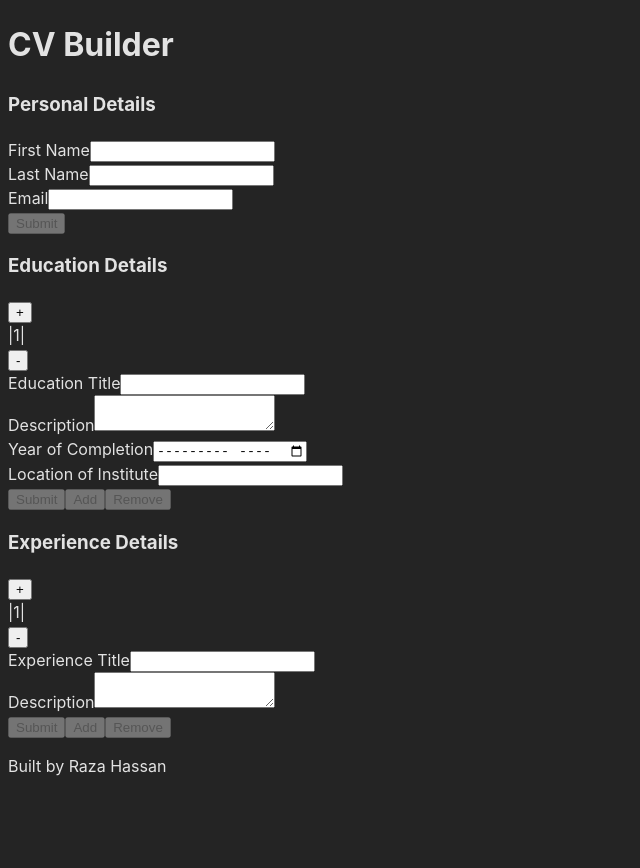
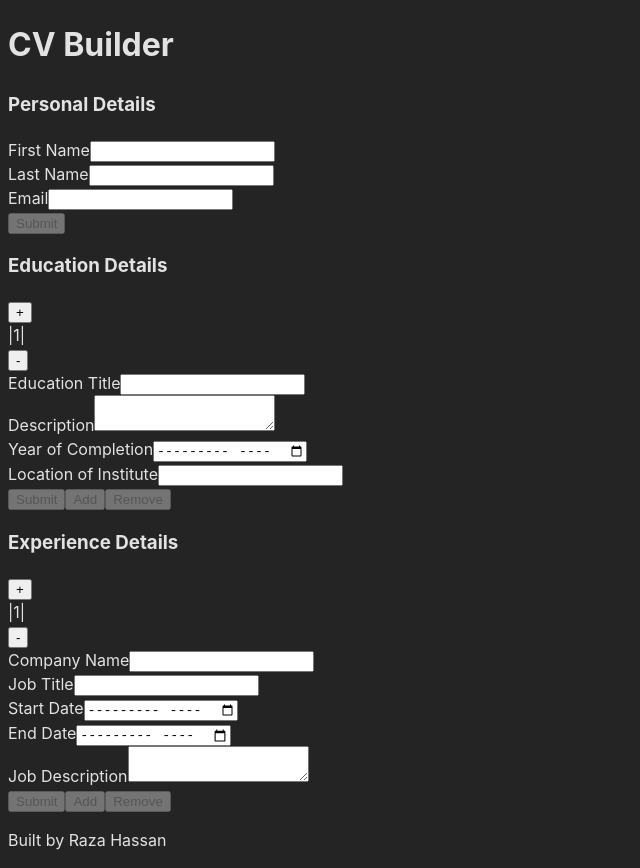
Before and after one commit to bilgramiraza/cv-builder, a React (Vite) app: page / in a window 1280 px wide. Shown: the whole page, without its empty margins (0-640 px from the left). Before the commit the page ends 800 px from the top, so only its background shows below. Built offline with nearby package versions, Linux system fonts and the light colour scheme.

Commit message:
Added New Fields

```diff
--- a/src/components/Experience.jsx
+++ b/src/components/Experience.jsx
@@ -6,17 +6,29 @@ import EntriesManager from "./EntriesManager";
 function Experience({getExperience, experience}) {
   const [index, setIndex] = useState(0);
 
+  const [expCompany, setExpCompany] = useState(experience[index]?.expCompany||'');
   const [expTitle, setExpTitle] = useState(experience[index]?.expTitle||'');
+  const [startDate, setStartDate] = useState(experience[index]?.startDate||'');
+  const [endDate, setEndDate] = useState(experience[index]?.endDate||'');
   const [desc, setDesc] = useState(experience[index]?.desc||'');
   const [status, setStatus] = useState(experience[index]?.status||false);
 
-  const formStatus = expTitle&&desc;
+  const formStatus = expCompany&&expTitle&&startDate&&endDate&&desc;
   const disableNewEntry = experience.every(exp=>exp.status);
 
   const handleChange=(e)=>{
     switch(e.target.name){
+      case 'expCompany':
+        setExpCompany(e.target.value);
+        break;
       case 'expTitle':
         setExpTitle(e.target.value);
+        break;
+      case 'startDate':
+        setStartDate(e.target.value);
+        break;
+      case 'endDate':
+        setEndDate(e.target.value);
         break;
       case 'desc':
         setDesc(e.target.value);
@@ -34,7 +46,7 @@ function Experience({getExperience, experience}) {
       setStatus(false);
       return;
     }
-    const newExperience = experience.map((exp, i)=> i===index?{expTitle,desc,status:true}:exp);
+    const newExperience = experience.map((exp, i)=> i===index?{expCompany,expTitle,startDate,endDate,desc,status:true}:exp);
     getExperience(newExperience);
     setStatus(true);
     return;
@@ -52,8 +64,11 @@ function Experience({getExperience, experience}) {
     const newExperience = [...experience];
     newExperience.splice(index+1,0,{});
     getExperience(newExperience);
+    setExpCompany('');
+    setExpTitle('');
+    setStartDate('');
+    setEndDate('');
     setDesc('');
-    setExpTitle('');
     setStatus(false);
   };
 
@@ -61,8 +76,11 @@ function Experience({getExperience, experience}) {
     const newExperience = [...experience];
     newExperience.splice(index,1);
     getExperience(newExperience);
+    setExpCompany(newExperience[index]?.expCompany||'');
+    setExpTitle(newExperience[index]?.expTitle||'');
+    setStartDate(newExperience[index]?.startDate||'');
+    setEndDate(newExperience[index]?.endDate||'');
     setDesc(newExperience[index]?.desc||'');
-    setExpTitle(newExperience[index]?.expTitle||'');
     setStatus(newExperience[index]?.status||false);
   };
 
@@ -72,8 +90,11 @@ function Experience({getExperience, experience}) {
       <h3>Experience Details</h3>
       <EntriesManager index={index} handleIndexChange={handleIndexChange} maxLength={experience.length}/>
       <form onSubmit={handleSubmit} key={index}>
-        <InputGroup inputType="text" inputName="expTitle" inputLabel="Experience Title" inputValue={expTitle} handleChange={handleChange} disabled={status}/>
-        <InputGroup inputType="desc" inputName="desc" inputLabel="Description" inputValue={desc} handleChange={handleChange} disabled={status}/>
+        <InputGroup inputType="text" inputName="expCompany" inputLabel="Company Name" inputValue={expCompany} handleChange={handleChange} disabled={status}/>
+        <InputGroup inputType="text" inputName="expTitle" inputLabel="Job Title" inputValue={expTitle} handleChange={handleChange} disabled={status}/>
+        <InputGroup inputType="month" inputName="startDate" inputLabel="Start Date" inputValue={startDate} handleChange={handleChange} disabled={status}/>
+        <InputGroup inputType="month" inputName="endDate" inputLabel="End Date" inputValue={endDate} handleChange={handleChange} disabled={status}/>
+        <InputGroup inputType="desc" inputName="desc" inputLabel="Job Description" inputValue={desc} handleChange={handleChange} disabled={status}/>
         <button disabled={!formStatus}>{status?'Edit':'Submit'}</button>
         <button type="button" onClick={addEntry} disabled={!disableNewEntry}>Add</button>
         <button type="button" onClick={removeEntry} disabled={!experience[index]?.status}>Remove</button>
```
